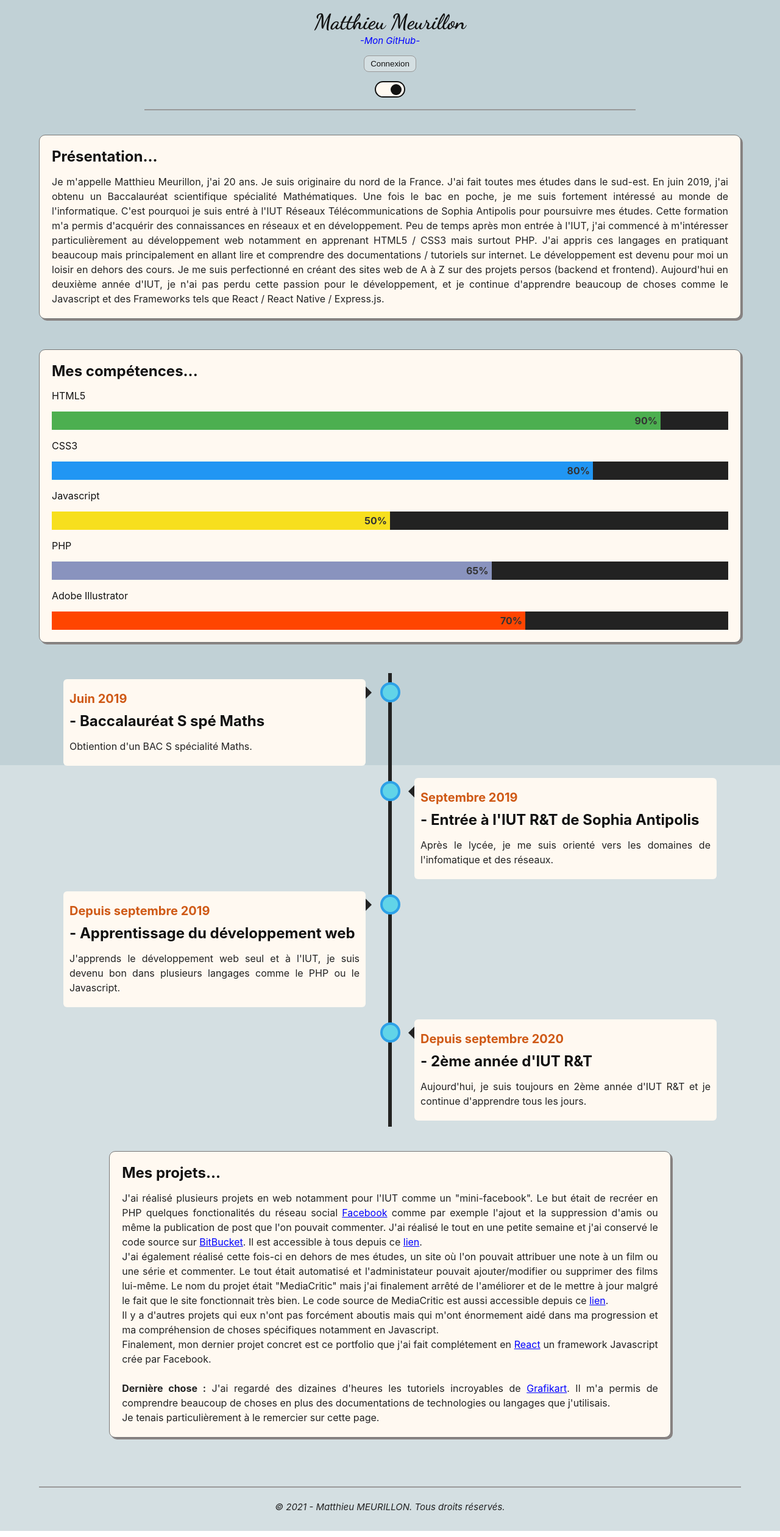
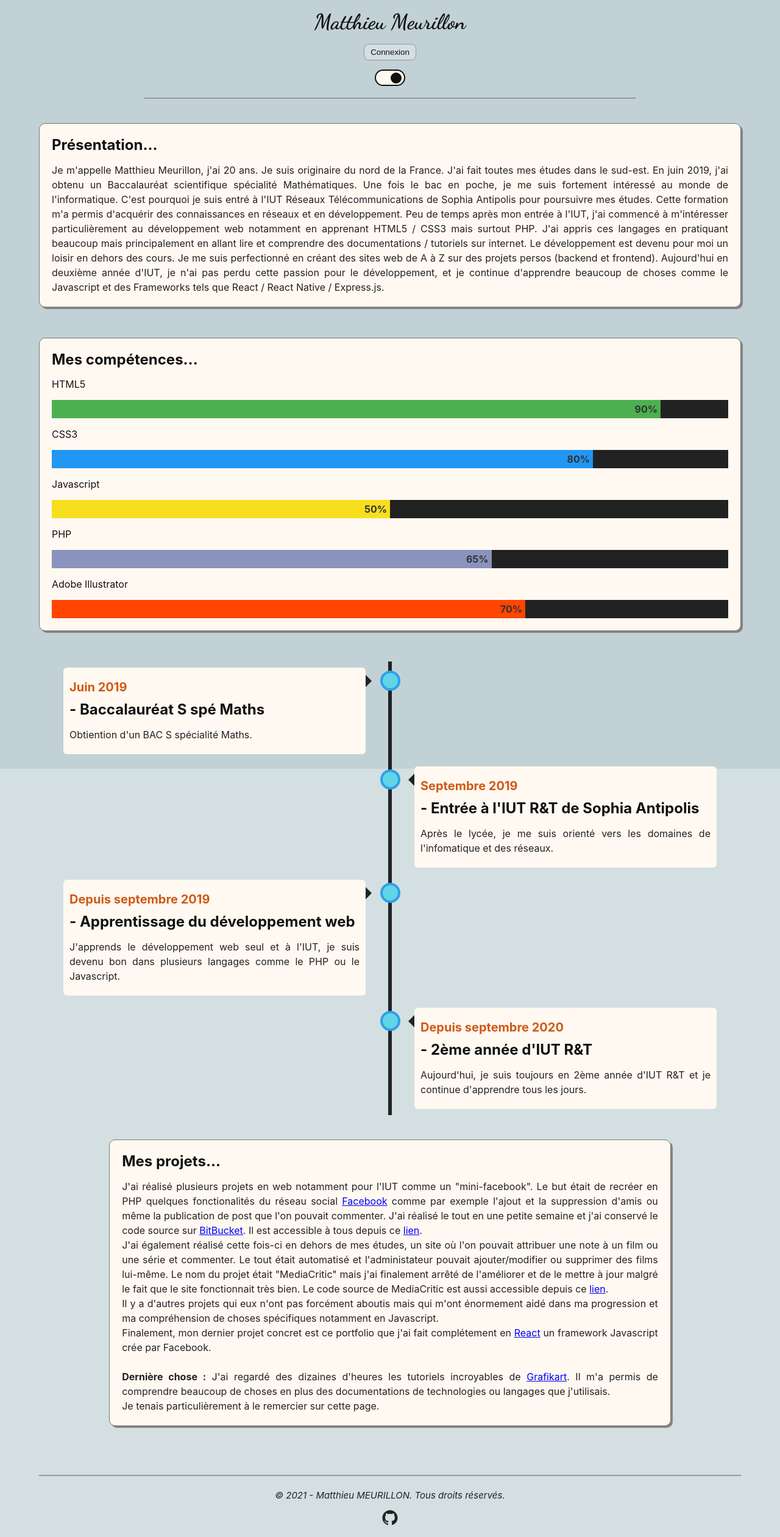
Before and after one commit to Littchii/portfolio-matthieu-meurillon, a React (Create React App) app: page / in a window 1280 px wide. Shown: the whole page at 61% size. Built offline with nearby package versions, Linux system fonts and the light colour scheme.

Commit message:
Amélioration graphique + ajout de github dans le footer

```diff
--- a/src/components/Footer.js
+++ b/src/components/Footer.js
@@ -1,10 +1,14 @@
 import '../styles/Footer.css';
+import GitHub from '../icons/GitHub';
 
 const Footer = () => {
 
     return (
         <footer className="footer">
             <p className="texteFooter">&copy; 2021 - Matthieu MEURILLON. Tous droits réservés.</p>
+            <a href="https://github.com/Littchii" title="mon github" className="icons" target="_blank" rel="noreferrer">
+                <GitHub height={25} width={30} />
+            </a>
         </footer>
     )
 
--- a/src/components/Header.js
+++ b/src/components/Header.js
@@ -13,7 +13,6 @@
     return (
         <header className="header">
             <h1 className="title">Matthieu Meurillon</h1>
-            <a href="https://github.com/Littchii" title="mon github" className="link gh" target="_blank" rel="noreferrer">-Mon GitHub-</a>
             {authToken ?
                 <button className="button" onClick={() => history.push('/admin')}>Admin</button>
             :
--- /dev/null
+++ b/src/icons/GitHub.js
@@ -0,0 +1,13 @@
+import '../styles/Icons.css'
+
+const GitHub = (props) => {
+
+    return (
+        <svg xmlns="http://www.w3.org/2000/svg" viewBox="0 0 24 24" {...props}>
+            <path d="M12 0c-6.626 0-12 5.373-12 12 0 5.302 3.438 9.8 8.207 11.387.599.111.793-.261.793-.577v-2.234c-3.338.726-4.033-1.416-4.033-1.416-.546-1.387-1.333-1.756-1.333-1.756-1.089-.745.083-.729.083-.729 1.205.084 1.839 1.237 1.839 1.237 1.07 1.834 2.807 1.304 3.492.997.107-.775.418-1.305.762-1.604-2.665-.305-5.467-1.334-5.467-5.931 0-1.311.469-2.381 1.236-3.221-.124-.303-.535-1.524.117-3.176 0 0 1.008-.322 3.301 1.23.957-.266 1.983-.399 3.003-.404 1.02.005 2.047.138 3.006.404 2.291-1.552 3.297-1.23 3.297-1.23.653 1.653.242 2.874.118 3.176.77.84 1.235 1.911 1.235 3.221 0 4.609-2.807 5.624-5.479 5.921.43.372.823 1.102.823 2.222v3.293c0 .319.192.694.801.576 4.765-1.589 8.199-6.086 8.199-11.386 0-6.627-5.373-12-12-12z"/>
+        </svg>
+    )
+
+}
+
+export default GitHub;
--- a/src/styles/Footer.css
+++ b/src/styles/Footer.css
@@ -10,3 +10,7 @@
     font-size: 15px;
     color: var(--color-secondary-text);
 }
+
+.icons:hover {
+    opacity: 0.8;
+}
--- a/src/styles/Header.css
+++ b/src/styles/Header.css
@@ -14,13 +14,6 @@
     font-size: 35px;
     color: var(--color-primary-text);
     font-family: "Dancing Script";
-}
-
-.gh {
-    display: block;
-    text-decoration: none;
-    font-size: 15px;
-    font-style: italic;
     margin-bottom: 15px;
 }
 
@@ -35,6 +28,10 @@
     cursor: pointer;
     padding: 5px 10px;
     border-radius: 8px;
+}
+
+.button:hover {
+    opacity: 0.7;
 }
 
 @media screen and (max-width: 320px) {
--- /dev/null
+++ b/src/styles/Icons.css
@@ -0,0 +1,3 @@
+svg {
+    fill: var(--color-secondary-text);
+}
```
